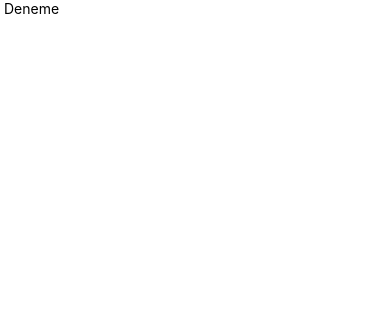
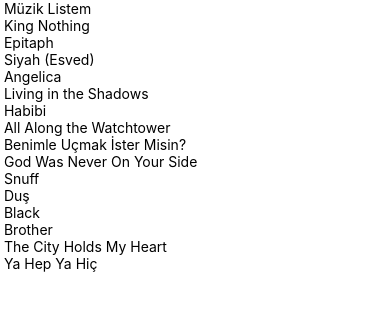
Before and after one commit to aytacbulanik/MusicApp_RN, a React Native app: screen / in a window 390 px wide. Shown: the top 310 px of the page. Built offline with nearby package versions, Linux system fonts and the light colour scheme.

Commit message:
music data is seening in musicCard

```diff
--- a/src/App.js
+++ b/src/App.js
@@ -1,11 +1,19 @@
 import React from 'react';
-import {SafeAreaView} from 'react-native';
+import {SafeAreaView, FlatList,Text} from 'react-native';
 import MusicCard from './components/MusicCard';
+import musicData from './music-data.json';
 
 const App = () => {
+
+  const musicArray = musicData;
+  const renderMusicItem = ({item}) => <MusicCard  music={item} />;
   return(
     <SafeAreaView>
-      <MusicCard />
+     <Text> Müzik Listem</Text>
+     <FlatList
+     renderItem={renderMusicItem}
+     data={musicArray}
+     />
     </SafeAreaView>
 
   )
--- a/src/components/MusicCard/MusicCard.js
+++ b/src/components/MusicCard/MusicCard.js
@@ -2,10 +2,10 @@
 import React from 'react';
 import {View,Text} from 'react-native';
 
-function App() {
+const App = ({music}) => {
     return(
         <View>
-        <Text> Deneme </Text>
+        <Text> {music.title} </Text>
         </View>
     )
 };
--- /dev/null
+++ b/src/music-data.json
@@ -0,0 +1,137 @@
+[
+  {
+    "id": "0",
+    "title": "King Nothing",
+    "artist": "Metallica",
+    "album": "Load",
+    "year": 1996,
+    "isSoldOut": true,
+    "imageUrl": "http://i.scdn.co/image/5a06711d7fc48d5e0e3f9a3274ffed3f0af1bd91"
+  },
+  {
+    "id": "1",
+    "title": "Epitaph",
+    "artist": "King Crimson",
+    "album": "In The Court Of The Crimson King",
+    "year": 1969,
+    "isSoldOut": true,
+    "imageUrl": "https://i.scdn.co/image/ab67616d0000b2730e36a62897cf3f5937bf9c16"
+  },
+  {
+    "id": "2",
+    "title": "Siyah (Esved)",
+    "artist": "Neyse",
+    "album": "Neyse",
+    "year": 2011,
+    "isSoldOut": false,
+    "imageUrl": "https://i.scdn.co/image/ab67616d0000b27363a94f6459d13c78bda9c872"
+  },
+  {
+    "id": "3",
+    "title": "Angelica",
+    "artist": "Anathema",
+    "album": "Eternity",
+    "year": 1996,
+    "isSoldOut": true,
+    "imageUrl": "https://i.scdn.co/image/ab67616d0000b2736c62df3fa967ac4382b54147"
+  },
+  {
+    "id": "4",
+    "title": "Living in the Shadows",
+    "artist": "Matthew Perryman Jones",
+    "album": "(Single)",
+    "year": 2016,
+    "isSoldOut": false,
+    "imageUrl": "https://i.scdn.co/image/ab67616d0000b27313f1a15c18f40a991691f3d6"
+  },
+  {
+    "id": "5",
+    "title": "Habibi",
+    "artist": "Tamino",
+    "album": "Amir",
+    "year": 2018,
+    "isSoldOut": false,
+    "imageUrl": "https://i.scdn.co/image/f17ddfa246db1b8e1f681f658be732b0779d7ea2"
+  },
+  {
+    "id": "6",
+    "title": "All Along the Watchtower",
+    "artist": "Jimi Hendrix",
+    "album": "Electric Ladyland",
+    "year": 1968,
+    "isSoldOut": true,
+    "imageUrl": "https://i.scdn.co/image/ab67616d0000b273522088789d49e216d9818292"
+  },
+  {
+    "id": "7",
+    "title": "Benimle Uçmak İster Misin?",
+    "artist": "Yavuz Çetin",
+    "album": "Satılık",
+    "year": 2001,
+    "isSoldOut": false,
+    "imageUrl": "https://i.scdn.co/image/ab67616d0000b273fc78d57f01d3439af0cd172e"
+  },
+  {
+    "id": "8",
+    "title": "God Was Never On Your Side",
+    "artist": "Motörhead",
+    "album": "Kiss of Death",
+    "year": 2001,
+    "isSoldOut": false,
+    "imageUrl": "https://i.scdn.co/image/ab67616d0000b273ae5941e5e616db0fc4dcd089"
+  },
+  {
+    "id": "9",
+    "title": "Snuff",
+    "artist": "Slipknot",
+    "album": "All Hope Is Gone",
+    "year": 2008,
+    "isSoldOut": true,
+    "imageUrl": "https://i.scdn.co/image/ab67616d0000b273457163bec7e8e4decf8c6375"
+  },
+  {
+    "id": "10",
+    "title": "Duş",
+    "artist": "Teoman",
+    "album": "En Güzel Hikayem",
+    "year": 2004,
+    "isSoldOut": false,
+    "imageUrl": "https://i.scdn.co/image/ab67616d0000b2732611f7e8a56c4c213bc13965"
+  },
+  {
+    "id": "11",
+    "title": "Black",
+    "artist": "Kari Kimmel",
+    "album": "Black",
+    "year": 2015,
+    "isSoldOut": true,
+    "imageUrl": "https://i.scdn.co/image/ab67616d0000b273e4e0a2e01d6b19a9384cb6f1"
+  },
+  {
+    "id": "12",
+    "title": "Brother",
+    "artist": "Orphaned Land",
+    "album": "All Is One",
+    "year": 2013,
+    "isSoldOut": true,
+    "imageUrl": "https://i.scdn.co/image/ab67616d0000b273bc44553f1ae3c1d22925e372"
+  },
+  {
+    "id": "13",
+    "title": "The City Holds My Heart",
+    "artist": "Ghostly Kisses",
+    "album": "(EP)",
+    "year": 2018,
+    "isSoldOut": false,
+    "imageUrl": "https://i.scdn.co/image/ab67616d0000b273fdf4e132227fa498e1688af9"
+  },
+  {
+    "id": "14",
+    "title": "Ya Hep Ya Hiç",
+    "artist": "Şebnem Ferah",
+    "album": "Od",
+    "year": 2013,
+    "isSoldOut": false,
+    "imageUrl": "https://i.scdn.co/image/ab67616d0000b273379476dcb16633eb518e4aa4"
+  }
+]
```
